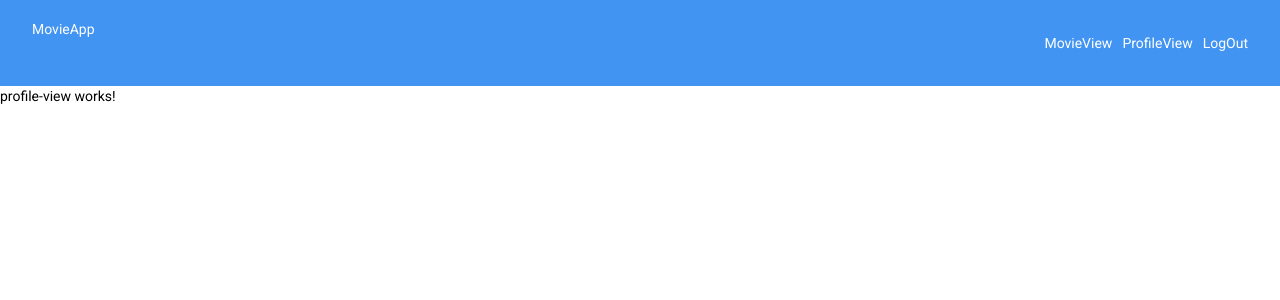
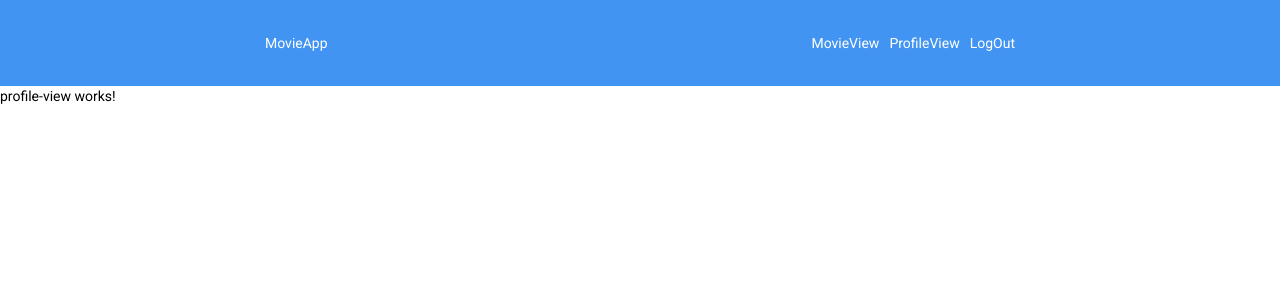
Before and after one commit to FluffyderDelphin/AngularMovieApp-Angular-client, an Angular app: page /profile in a window 1280 px wide. Shown: the top 300 px of the page. Built offline with nearby package versions, Linux system fonts and the light colour scheme.

Commit message:
adjustest nav again

```diff
--- a/src/app/navbar/navbar.component.css
+++ b/src/app/navbar/navbar.component.css
@@ -1,7 +1,4 @@
 .navbar {
-  display: flex;
-  justify-content: space-between;
-  align-items: center;
   color: white;
   background-color: #4294f2;
   padding: 1.2rem 2rem;
@@ -16,4 +13,12 @@
   list-style: none;
   gap: 10px;
 }
+
+.container {
+  max-width: 750px;
+  display: flex;
+  justify-content: space-between;
+  align-items: center;
+  margin: 0 auto;
+}
 /*# sourceMappingURL=navbar.component.css.map */
--- a/src/app/navbar/navbar.component.html
+++ b/src/app/navbar/navbar.component.html
@@ -1,5 +1,6 @@
 
 <div class="navbar">
+    <div class="container">
     <a (click)="goToMainPage()" >
         MovieApp
     </a>
@@ -8,4 +9,5 @@
         <li class="listitem" ><a (click)="gotToProfilePage()">ProfileView</a></li>
         <li class="listitem" ><a (click)="logOut()">LogOut</a></li>
     </ul>
+</div>
   </div>
--- a/src/app/navbar/navbar.component.min.css
+++ b/src/app/navbar/navbar.component.min.css
@@ -1,2 +1,2 @@
-.navbar{display:flex;justify-content:space-between;gap:1rem;color:#fff;background-color:#4294f2;padding:1.2rem 2rem}.listitem{color:#fff}.viewList{display:flex;list-style:none;gap:10px}
+.navbar{color:#fff;background-color:#4294f2;padding:1.2rem 2rem}.listitem{color:#fff}.viewList{display:flex;list-style:none;gap:10px}.container{max-width:750px;display:flex;justify-content:space-between;align-items:center;margin:0 auto}
 /*# sourceMappingURL=navbar.component.min.css.map */
--- a/src/app/navbar/navbar.component.scss
+++ b/src/app/navbar/navbar.component.scss
@@ -1,10 +1,8 @@
 .navbar {
-    display: flex;
-    justify-content: space-between;
-    gap: 1rem;
     color: white;
     background-color: #4294f2;
     padding: 1.2rem 2rem;
+
 
   }
   .listitem{
@@ -15,3 +13,10 @@
       list-style: none;
       gap: 10px;
   }
+.container {
+    max-width: 750px;
+    display: flex;
+    justify-content: space-between;
+    align-items: center;
+    margin: 0 auto;
+}
```
Also changed, not shown: 2 other files (tests, documents, lock files or other folders).
